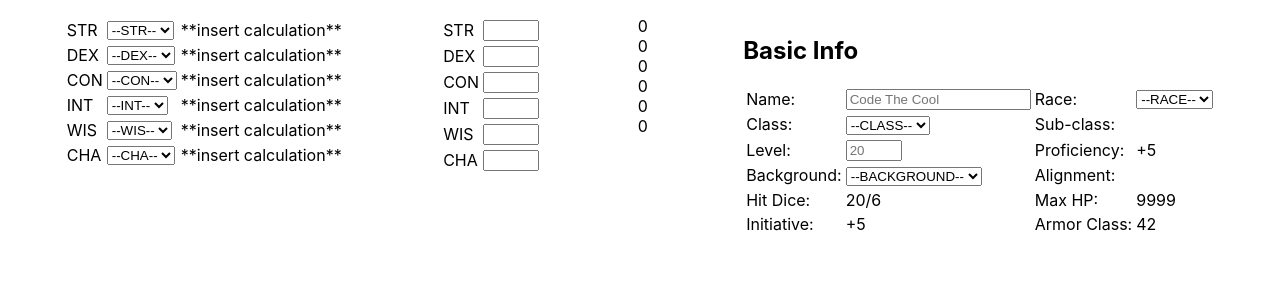
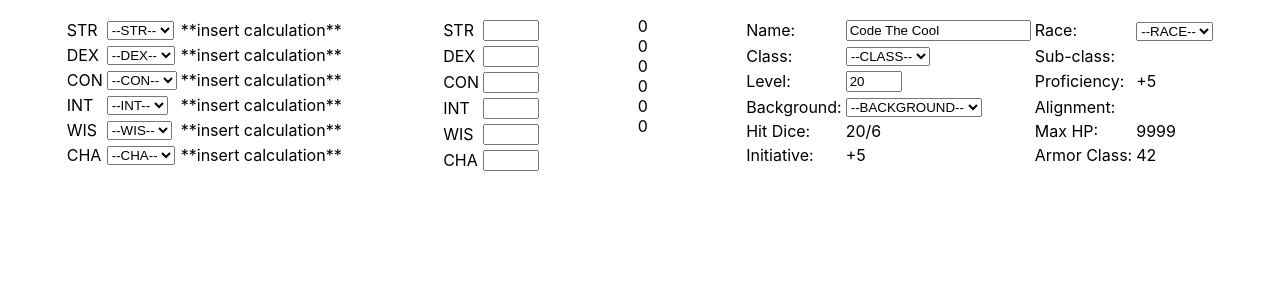
Before and after one commit to Kita004/petproject-react-dnd, a React (Create React App) app: page / in a window 1280 px wide. Shown: the top 300 px of the page. Built offline with nearby package versions, Linux system fonts and the light colour scheme; the HTML template or start-up script is replaced by a standard one.

Commit message:
refactor inputs so that they use defaultValue

```diff
--- a/src/BasicInfoSelector.js
+++ b/src/BasicInfoSelector.js
@@ -7,13 +7,12 @@ const BasicInfoSelector = () => {
     const BACKGROUNDS = ["spy", "entertainer", "charlatan"]
 
     return <div className="container" id="BasicInfoSelector">
-        <h2>Basic Info</h2>
         <table className="characterTable" id="basicInfoTable">
             <tbody>
             <tr>
                 <td>Name:</td>
                 <td>
-                    <input type="text" id="charName" placeholder="Code The Cool"/>
+                    <input type="text" id="charName" defaultValue="Code The Cool"/>
                 </td>
                 <td>Race:</td>
                 <td>
@@ -44,7 +43,7 @@ const BasicInfoSelector = () => {
             </tr>
             <tr>
                 <td>Level:</td>
-                <td><input type="number" min="1" max={MAX_LEVEL} placeholder="20"/></td>
+                <td><input type="number" min="1" max={MAX_LEVEL} defaultValue="20"/></td>
                 <td>Proficiency:</td>
                 <td>+5</td>
             </tr>
```
